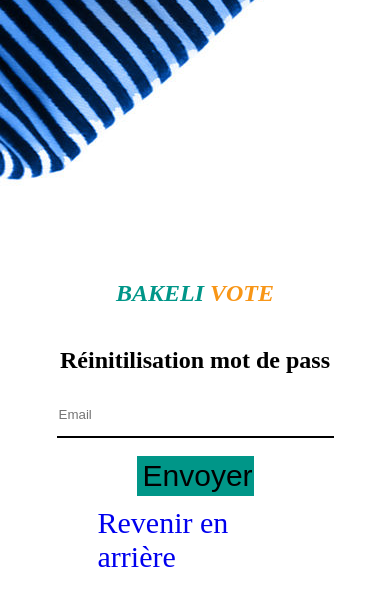
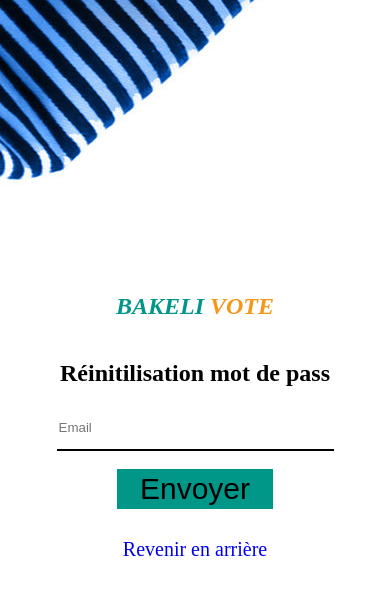
Before and after one commit to Mamadou-Saliou-Diallo/vote, a plain HTML site: page oublie.html in a window 390 px wide. Drawn offline with Linux system fonts and the light colour scheme.

Commit message:
modification apporte

```diff
--- a/style.css
+++ b/style.css
@@ -164,6 +164,11 @@
         justify-content: space-between;
         width: 50%;
         flex-wrap: wrap;
+        padding: 10px;
+    }
+    .m-oublie{
+        padding: 20px;
+        text-align: center;
     }
     .fiable{
         width: 100%;
@@ -178,11 +183,23 @@
         border: none;
         cursor: pointer;
     }
+    .envoie{
+        width: 40%;
+        height: 40px;
+        background-color: #009688;
+        border: none;
+        cursor: pointer;
+    }
     .arriere{
         text-decoration: none;
         width: 50%;
         padding: 10px;
         font-size: 30px;
+    }
+    .arriere{
+        text-align: center;
+        margin-top: 5%;
+        font-size: 20px;
     }
     .inscription{
         width: 100%;
```
